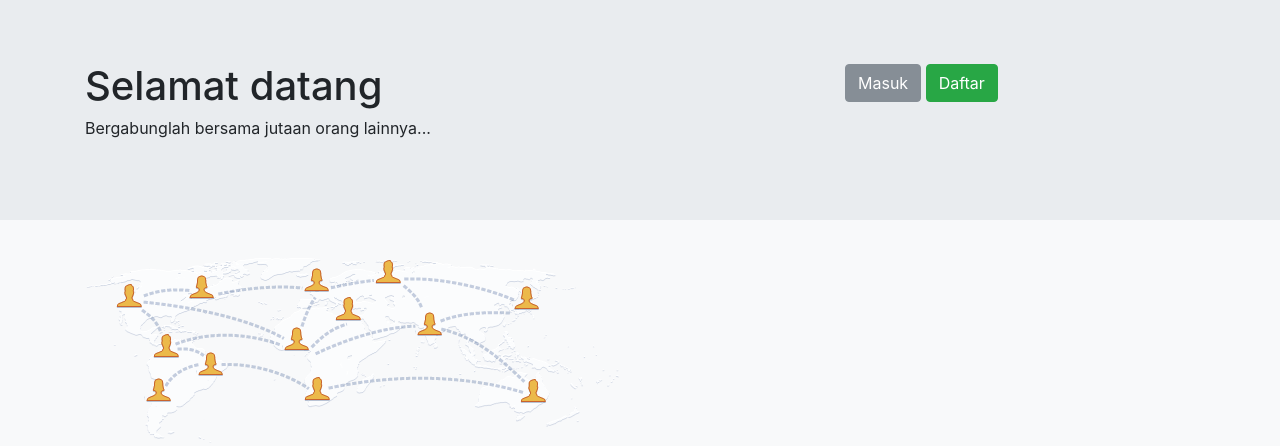
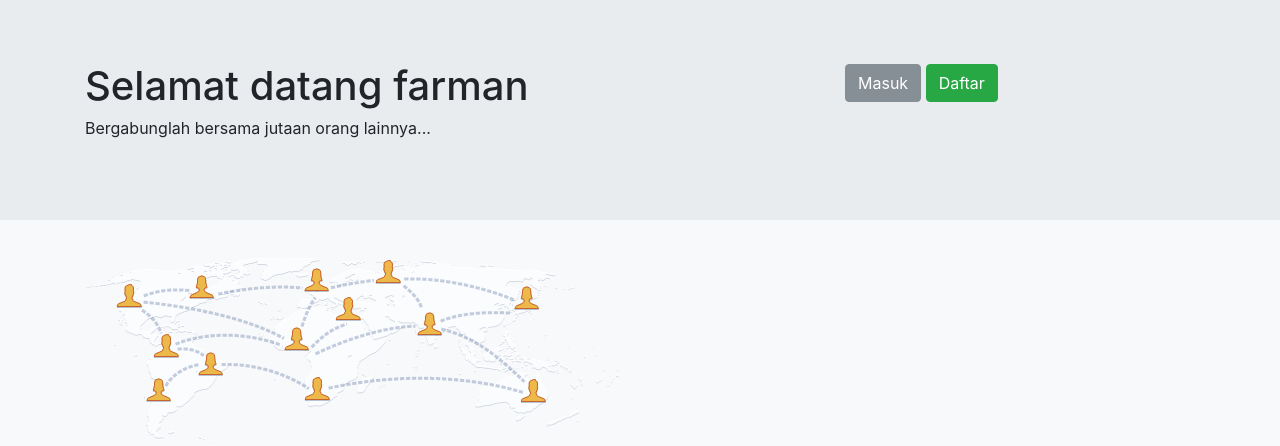
Before and after one commit to farman17/sosmed, a PHP site: page / in a window 1280 px wide. Shown: the top 446 px of the page. Run offline with PHP 8.4, Linux system fonts and the light colour scheme.

Commit message:
update file index

```diff
--- a/index.php
+++ b/index.php
@@ -14,7 +14,7 @@
             <div class="container">
                 <div class="row">
                     <div class="col-md-8">
-                        <h1>Selamat datang</h1>
+                        <h1>Selamat datang farman</h1>
                         <p>Bergabunglah bersama jutaan orang lainnya...</p>
                     </div>
                     <div class="col-md-4">
```
